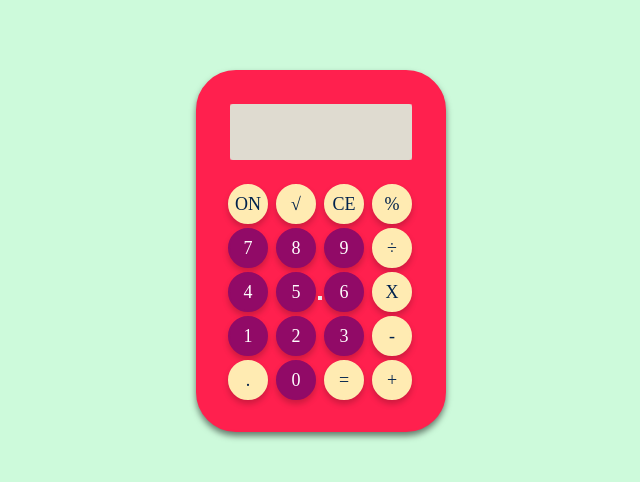
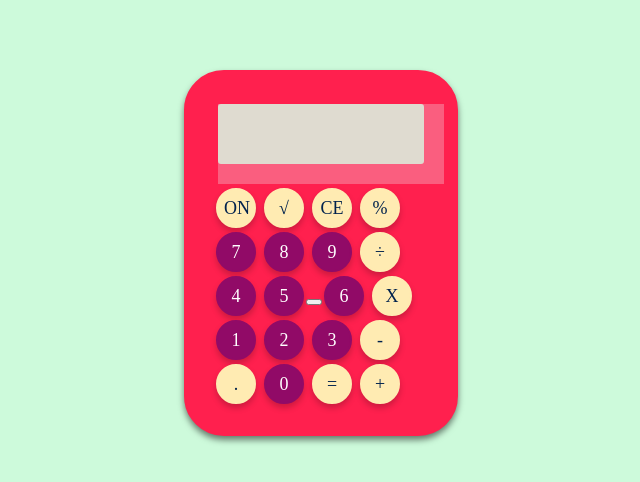
Before and after one commit to theraissa/Projeto-Calculadora, a plain HTML site: page index.html in a window 1280 px wide. Shown: the whole page, without its empty margins (319-959 px from the left). Drawn offline with nearby package versions, Linux system fonts and the light colour scheme; a web font is replaced by a local one.

Commit message:
Commit inicial

```diff
--- a/style.css
+++ b/style.css
@@ -1,3 +1,4 @@
+<<<<<<< HEAD
 * {
     margin: 0;
     padding: 0;
@@ -99,3 +100,105 @@ body {
     color: white;
 
 }
+=======
+* {
+    margin: 0;
+    padding: 0;
+    box-sizing: border-box; /*evitar que o padding acrescente valor*/
+}
+
+body {
+    background-color: #CDFADB;
+}
+
+.calculadora {
+    width: 250px;
+    height: 400%;
+    padding: 10px;
+    margin: 70px auto;
+
+    /*estilização da calculadora*/
+    border: 2px solid #FF204E;
+    border-radius: 40px;
+    background-color: #FF204E;
+
+    /* Adiciona sombra a calculadora */
+    box-shadow: 0 4px 6px rgba(0, 0, 0, 0.5);
+}
+
+/*MONITOR DA CALCULADORA*/
+.monitor-input {
+    margin: 20px;
+    height: 60px;
+
+    /*estilização do monitos*/
+    border-radius: 5px;
+    border: 2px solid #FF204E;
+    background-color: #D8D2C2;
+}
+
+.display {
+    height: 100%;
+    width: 100%;
+    text-align: center;
+
+    /*evitar que os numeros fiquem colados*/
+    padding: 10px;
+
+    /*TIRANDO DEFINIÇÕES*/
+    border: none;
+    outline: none;
+
+    /*FONTE*/
+    font-family: "Spicy Rice", serif;
+    font-size: 20px;
+
+    /* Aumenta o espaçamento entre os números */
+    letter-spacing: 2px;
+}
+
+/*BOTÃO DA CALCULADORA*/
+.btn {
+    width: 40px; /*Largura do Botão*/
+    height: 40px; /*Altura do Botão*/
+    border-radius: 50px;
+    margin: 2px;
+
+    /*estilização dos botões*/
+    color: #00224D;
+    background-color: #FFEBB2;
+    border: 2px solid #FFEBB2;
+
+    /*Fonte*/
+    font-family: "Spicy Rice", serif;
+    font-weight: 400;
+    font-style: normal;
+    font-size: 18px;
+
+    /* Muda o cursor para "mãozinha" ao passar o mouse */
+    cursor: pointer;
+
+    /* Adiciona sombra ao botão */
+    box-shadow: 0 4px 6px rgba(0, 0, 0, 0.2);
+
+    /* Transição suave de cor */
+    transition: background-color 0.4s ease;
+
+}
+
+.btn:hover {
+    background-color: #E59BE9;
+    border: 2px solid #E59BE9;
+}
+
+.botoes {
+    margin: 18px; /*Deixou eles afastados*/
+}
+
+.num {
+    background-color: #910A67;
+    border: 2px solid #910A67;
+    color: white;
+
+}
+>>>>>>> 277830d (Commit inicial)
```
Also changed, not shown: app.js (added, +53 -0 lines), index.html (line endings or trailing spaces), script.js (line endings or trailing spaces).
